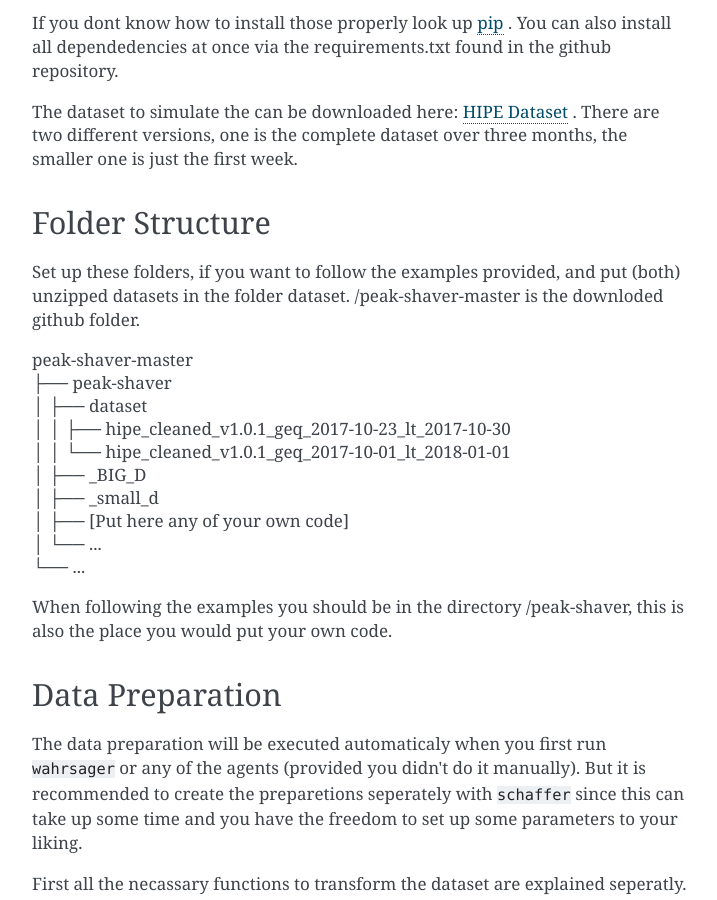
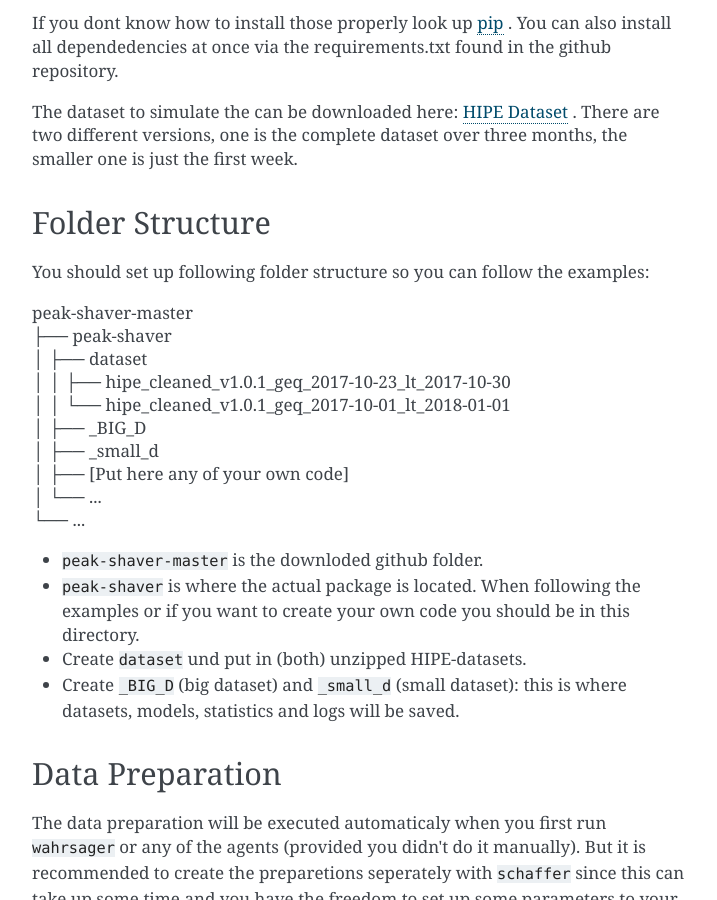
Before and after one commit to maik97/peak-shaver, a Sphinx documentation site: the page built from docs/intro/getting_started.rst, in a window 1280 px wide and 900 px high, scrolled down 840 px. Shown: the whole window, without its empty margins (388-1105 px from the left). Built offline with Sphinx 7.4.7, drawn with Linux system fonts in a browser that asks for light colours.

Commit message:
docs updated

```diff
--- a/docs/getting_started.rst
+++ b/docs/intro/getting_started.rst
@@ -32,7 +32,7 @@ The dataset to simulate the can be downloaded here: `HIPE Dataset <https://www.e
 
 Folder Structure
 ****************
-Set up these folders, if you want to follow the examples provided, and put (both) unzipped datasets in the folder dataset. /peak-shaver-master is the downloded github folder.
+You should set up following folder structure so you can follow the examples:
 
 | peak-shaver-master
 | ├── peak-shaver
@@ -45,7 +45,10 @@ Set up these folders, if you want to follow the examples provided, and put (both
 | │   └── ...
 | └── ...
 
-When following the examples you should be in the directory /peak-shaver, this is also the place you would put your own code.
+- ``peak-shaver-master`` is the downloded github folder.
+- ``peak-shaver`` is where the actual package is located. When following the examples or if you want to create your own code you should be in this directory.
+- Create ``dataset`` und put in (both) unzipped HIPE-datasets.
+- Create ``_BIG_D`` (big dataset) and ``_small_d`` (small dataset): this is where datasets, models, statistics and logs will be saved.
 
 Data Preparation
 ****************
```
Also changed, not shown: docs/index.rst (+7 -2 lines), docs/intro/tensorboard.rst (added, +16 -0 lines), docs/intro/about_project.rst (renamed from docs/about_project.rst).
